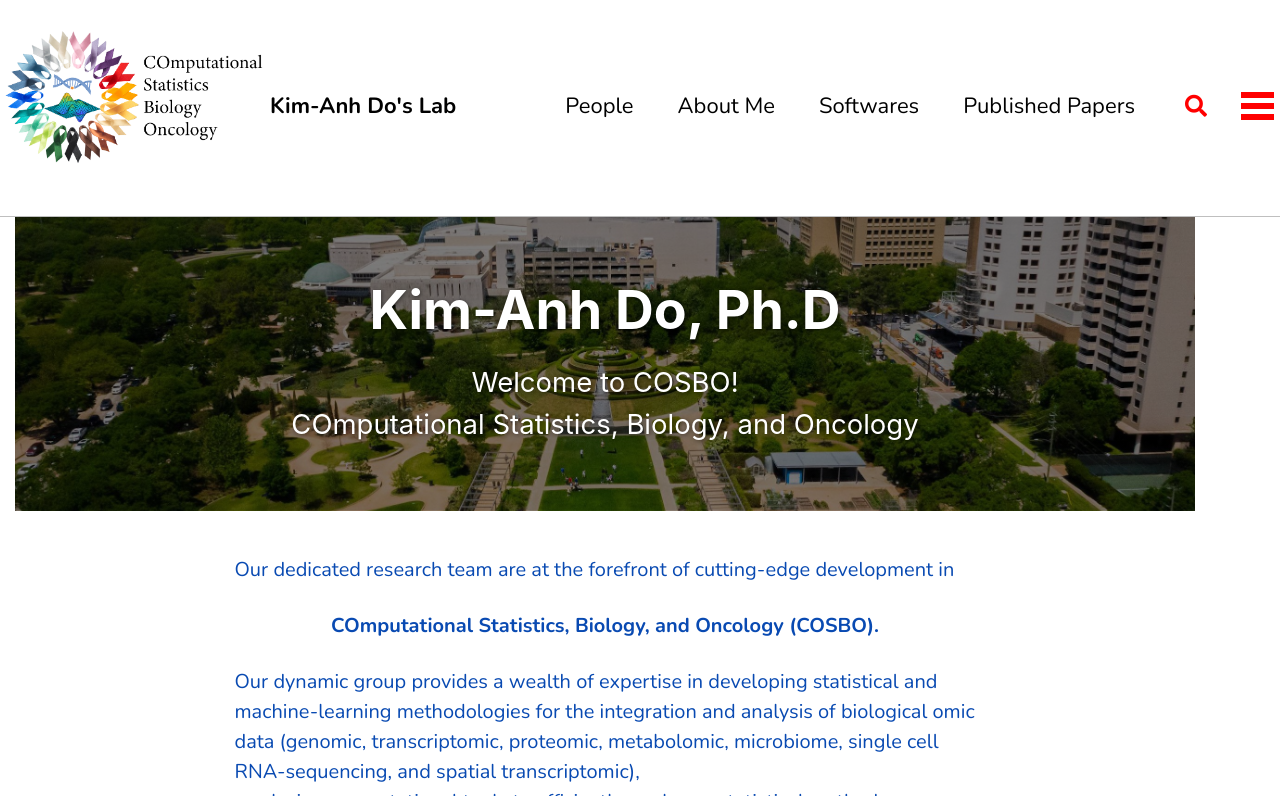
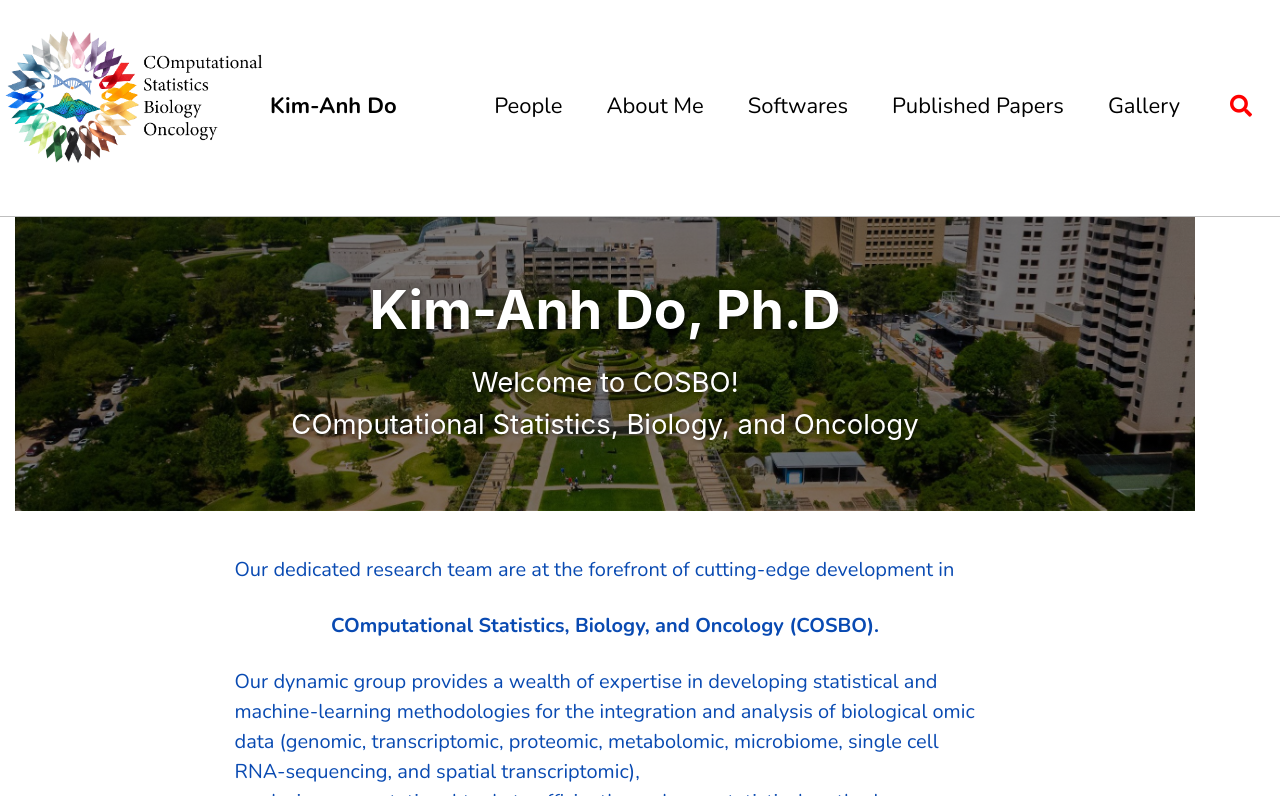
Before and after one commit to KimAnhDoMDA/COSMIC, a Jekyll site: the page built from pages/splash-page.md, in a window 1280 px wide and 900 px high, cut to the strip 104-900 px from the top of the window. Built offline with Jekyll 4.4.1, drawn with Linux system fonts in a browser that asks for light colours; cached includes are drawn as plain includes.

Commit message:
Update _config.yml

```diff
--- a/_config.yml
+++ b/_config.yml
@@ -1,7 +1,7 @@
 remote_theme: "mmistakes/minimal-mistakes@4.24.0"
 minimal_mistakes_skin: "contrast" # "air", "aqua", "contrast", "dark", "dirt", "neon", "mint", "plum", "sunrise"
 locale: "en-US"
-title: "Kim-Anh Do's Lab"
+title: "Kim-Anh Do"
 name: "Kim-Anh Do, Ph.D."
 description: "Dr Kim-Anh Do's team website"
 url: "https://kimanhdomda.github.io/"
```
